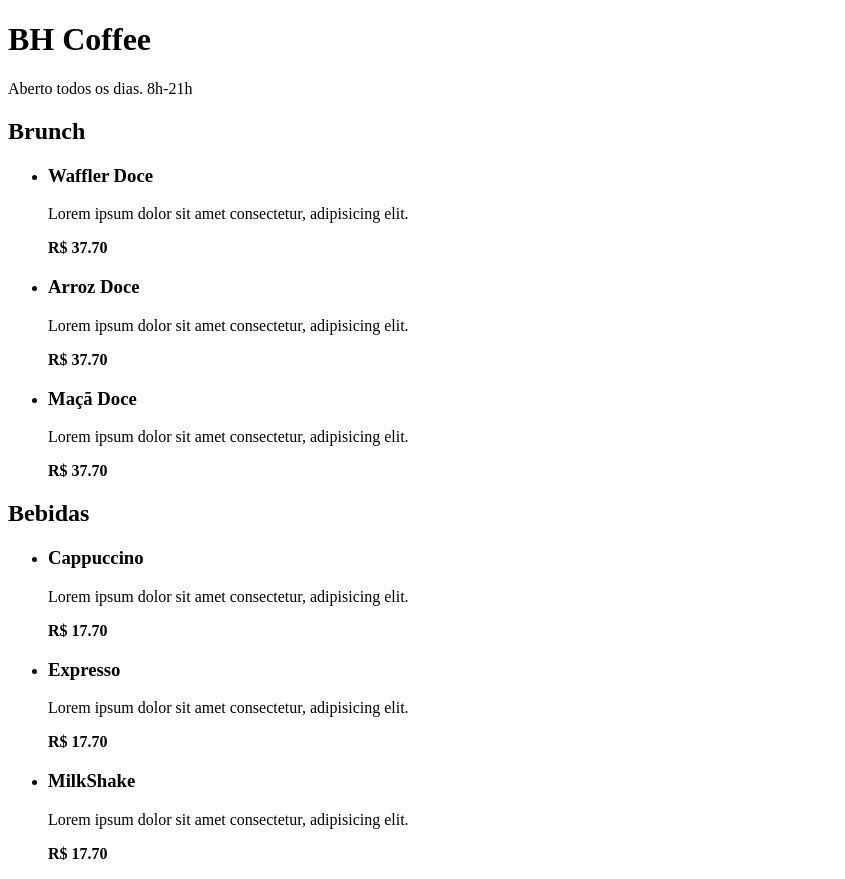
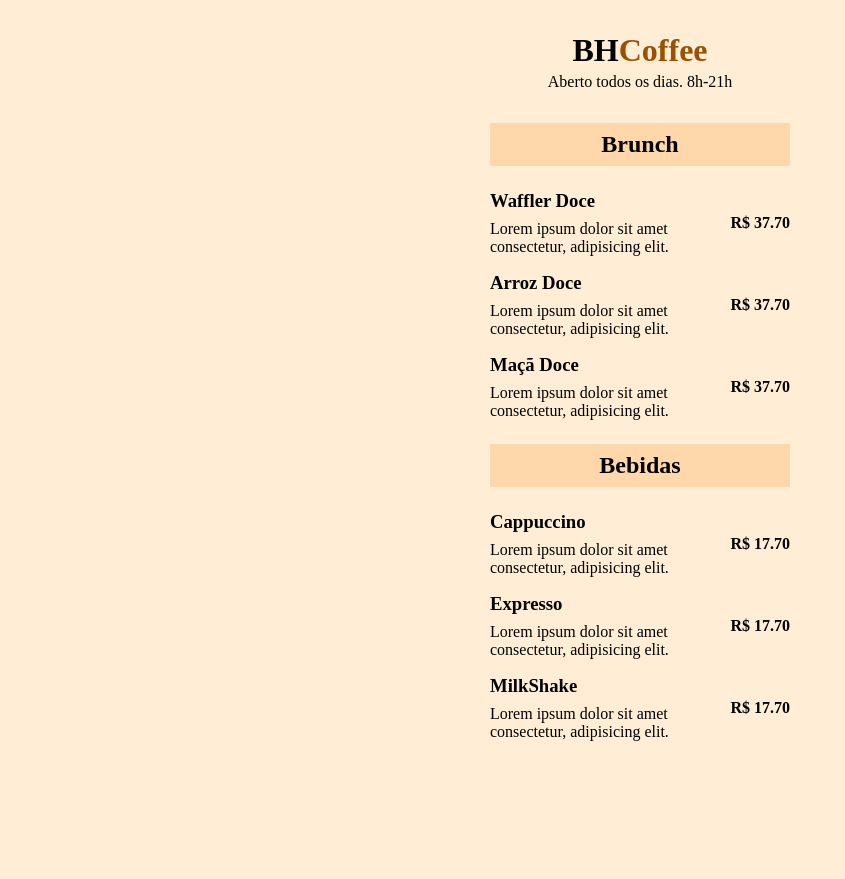
Before and after one commit to BH-Tec/rocketseat-maratona-explorer-3.0, a plain HTML site: page index.html in a window 1280 px wide. Shown: the whole page, without its empty margins (0-845 px from the left). After the commit the page ends 800 px from the top, so only its background shows below. Drawn offline with Linux system fonts and the light colour scheme.

Commit message:
update css

```diff
--- a/css/style.css
+++ b/css/style.css
@@ -0,0 +1,63 @@
+* {
+    margin: 0;
+    padding: 0;
+}
+
+:root{
+    --background: #FFEDD5;
+    --background-box: #fed7aa;
+    --marron: #995000;
+}
+
+body{
+    background-color: var(--background);
+}
+
+ul {
+    list-style-type: none;
+}
+
+header {
+    text-align: center;
+    padding: 2rem 0;
+}
+
+header h1 {
+    margin-bottom: 0.25rem;
+}
+
+header h1 span {
+    color: var(--marron);
+}
+
+section, header {
+    max-width: 18.75rem;
+    margin: 0 auto;
+}
+
+section {
+    margin-bottom: 1.5rem;
+}
+
+section h2 {
+    background-color: var(--background-box);
+    padding: 0.5rem 1rem;
+    text-align: center;
+    margin-bottom: 1.5rem;
+}
+
+ul li {
+    margin-bottom: 1rem;
+    display: flex;
+    flex-direction: row;
+    justify-content: space-between;
+    align-items: center;
+}
+
+li .details {
+    max-width: 15rem;
+}
+
+.details h3 {
+    margin-bottom: 0.5rem;
+}
--- a/index.html
+++ b/index.html
@@ -15,7 +15,7 @@
 <body>
 
   <header>
-    <h1>BH Coffee</h1>
+    <h1>BH<span>Coffee</span></h1>
     <p>Aberto todos os dias. 8h-21h</p>
   </header>
 
```
Also changed, not shown: 1 other file.
